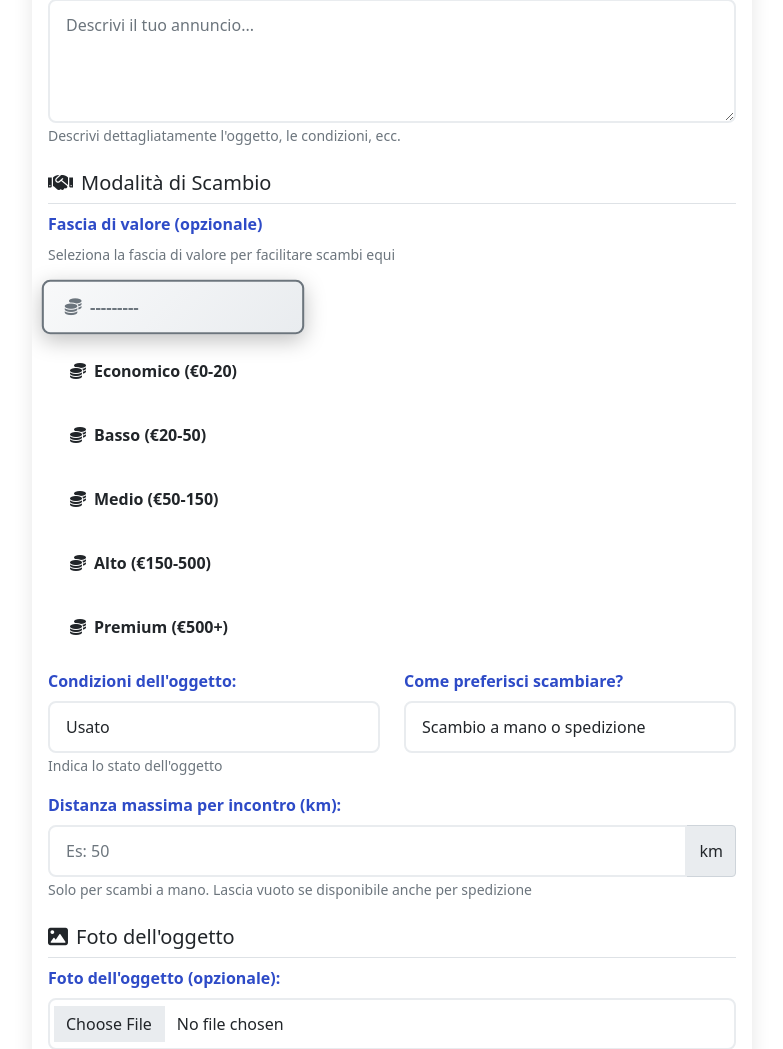
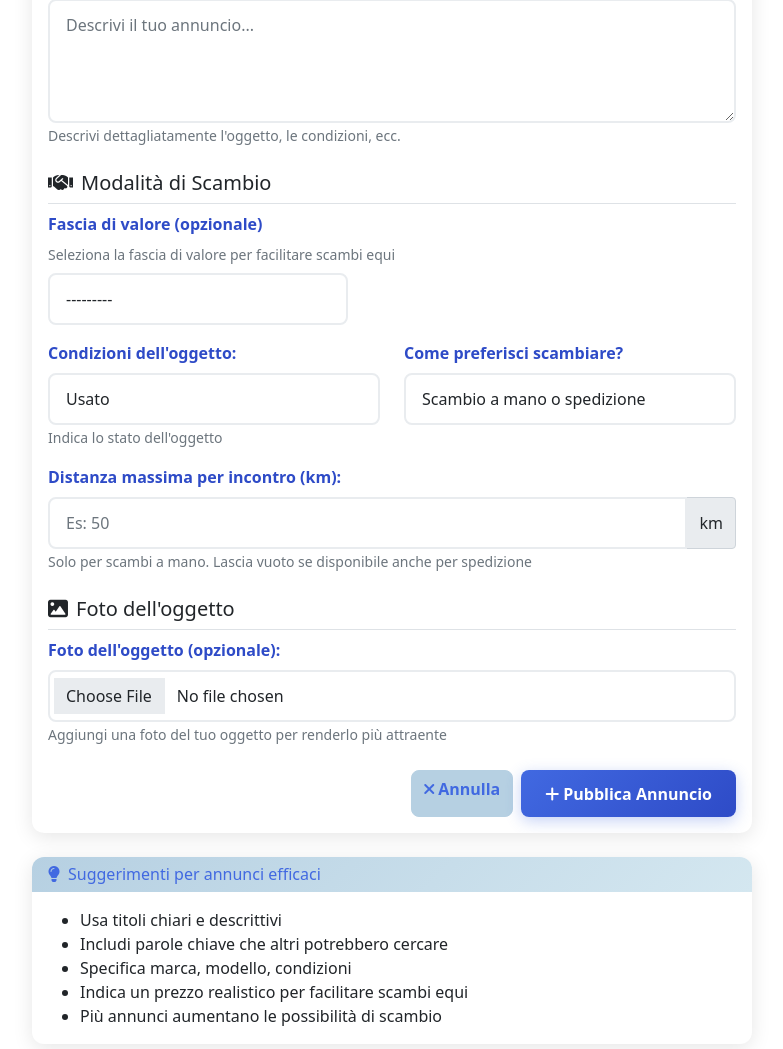
Before and after one commit to tomether-ux/polygonum, a Django app: template scambi/templates/scambi/crea_annuncio.html in a window 1280 px wide. Shown: the part 694-1743 px from the top of the page, without its empty margins (248-1031 px from the left). Run offline with Django 5.2, Linux system fonts and the light colour scheme; the template is opened without the code that fills it: values that come from a table or form of the project are taken from there, others are empty.

Commit message:
Cambia fasce prezzo da radio button a menu a tendina
- Sostituito RadioSelect con Select nel form
- Menu dropdown con badge colorato in anteprima
- Quando selezioni una fascia, appare il badge metallico accanto
- Interfaccia più compatta e professionale
- Applicate modifiche a crea_annuncio.html e modifica_annuncio.html

🤖 Generated with [Claude Code](https://claude.com/claude-code)

Co-Authored-By: Claude <noreply@anthropic.com>

```diff
--- a/scambi/forms.py
+++ b/scambi/forms.py
@@ -110,7 +110,7 @@ class AnnuncioForm(forms.ModelForm):
                 'accept': 'image/*',
                 'onchange': 'previewImage(this);'
             }),
-            'fascia_prezzo': forms.RadioSelect(attrs={'class': 'fascia-prezzo-radio'}),
+            'fascia_prezzo': forms.Select(attrs={'class': 'form-control fascia-prezzo-select'}),
             'condizione': forms.Select(attrs={'class': 'form-control'}),
             'metodo_scambio': forms.Select(attrs={'class': 'form-control'}),
             'distanza_massima_km': forms.NumberInput(attrs={
--- a/scambi/templates/scambi/crea_annuncio.html
+++ b/scambi/templates/scambi/crea_annuncio.html
@@ -136,17 +136,10 @@
 
                             <div class="mb-3">
                                 <label class="form-label d-block">{{ form.fascia_prezzo.label }}</label>
-                                <small class="form-text text-muted d-block mb-3">Seleziona la fascia di valore per facilitare scambi equi</small>
-                                <div class="fascia-selector">
-                                    {% for choice in form.fascia_prezzo %}
-                                        <label class="fascia-option">
-                                            {{ choice.tag }}
-                                            <span class="fascia-badge-clickable {% if choice.choice_value %}fascia-{{ choice.choice_value }}{% endif %}">
-                                                <i class="fas fa-coins me-2"></i>
-                                                <span class="fascia-text">{{ choice.choice_label }}</span>
-                                            </span>
-                                        </label>
-                                    {% endfor %}
+                                <small class="form-text text-muted d-block mb-2">Seleziona la fascia di valore per facilitare scambi equi</small>
+                                <div class="d-flex align-items-center gap-3">
+                                    {{ form.fascia_prezzo }}
+                                    <div id="fascia-preview" class="fascia-badge-preview"></div>
                                 </div>
                             </div>
 
@@ -314,72 +307,51 @@ document.addEventListener('DOMContentLoaded', function() {
             limitiChevron.classList.add('fa-chevron-down');
         });
     }
+
+    // Gestione preview fascia prezzo
+    const fasciaSelect = document.getElementById('id_fascia_prezzo');
+    const fasciaPreview = document.getElementById('fascia-preview');
+
+    function updateFasciaPreview() {
+        const selectedValue = fasciaSelect.value;
+        const selectedText = fasciaSelect.options[fasciaSelect.selectedIndex].text;
+
+        if (!selectedValue) {
+            fasciaPreview.innerHTML = '';
+            return;
+        }
+
+        fasciaPreview.innerHTML = `
+            <span class="fascia-badge-full fascia-${selectedValue}">
+                <i class="fas fa-coins me-2"></i>${selectedText}
+            </span>
+        `;
+    }
+
+    if (fasciaSelect) {
+        fasciaSelect.addEventListener('change', updateFasciaPreview);
+        updateFasciaPreview(); // Mostra badge iniziale se già selezionato
+    }
 });
 </script>
 
 <style>
-/* Selettore fasce prezzo */
-.fascia-selector {
-    display: flex;
-    flex-direction: column;
-    gap: 12px;
+/* Select fascia prezzo */
+.fascia-prezzo-select {
+    max-width: 300px;
 }
 
-.fascia-option {
-    cursor: pointer;
-    margin: 0;
-}
-
-/* Nascondi radio button nativi */
-.fascia-option input[type="radio"] {
-    position: absolute;
-    opacity: 0;
-    width: 0;
-    height: 0;
-}
-
-/* Badge cliccabile */
-.fascia-badge-clickable {
-    display: inline-flex;
+/* Badge preview */
+.fascia-badge-preview {
+    min-height: 44px;
+    display: flex;
     align-items: center;
-    padding: 12px 20px;
-    border-radius: 8px;
-    font-size: 1rem;
-    font-weight: 600;
-    border: 2px solid transparent;
-    transition: all 0.3s ease;
-    cursor: pointer;
-    min-width: 250px;
-}
-
-.fascia-badge-clickable:hover {
-    transform: translateY(-2px);
-    box-shadow: 0 4px 12px rgba(0, 0, 0, 0.15);
-}
-
-/* Stato selezionato */
-.fascia-option input[type="radio"]:checked + .fascia-badge-clickable {
-    border: 2px solid #333;
-    box-shadow: 0 6px 20px rgba(0, 0, 0, 0.25);
-    transform: scale(1.05);
-}
-
-/* Badge opzione vuota (Nessuna) */
-.fascia-option input[value=""] + .fascia-badge-clickable {
-    background: linear-gradient(135deg, #f8f9fa 0%, #e9ecef 100%);
-    color: #6c757d;
-}
-
-.fascia-option input[value=""]:checked + .fascia-badge-clickable {
-    border-color: #6c757d;
 }
 
 /* Responsive */
 @media (max-width: 768px) {
-    .fascia-badge-clickable {
-        min-width: 100%;
-        font-size: 0.9rem;
-        padding: 10px 16px;
+    .fascia-prezzo-select {
+        max-width: 100%;
     }
 }
 </style>
```
Also changed, not shown: scambi/templates/scambi/modifica_annuncio.html (+38 -66 lines).
